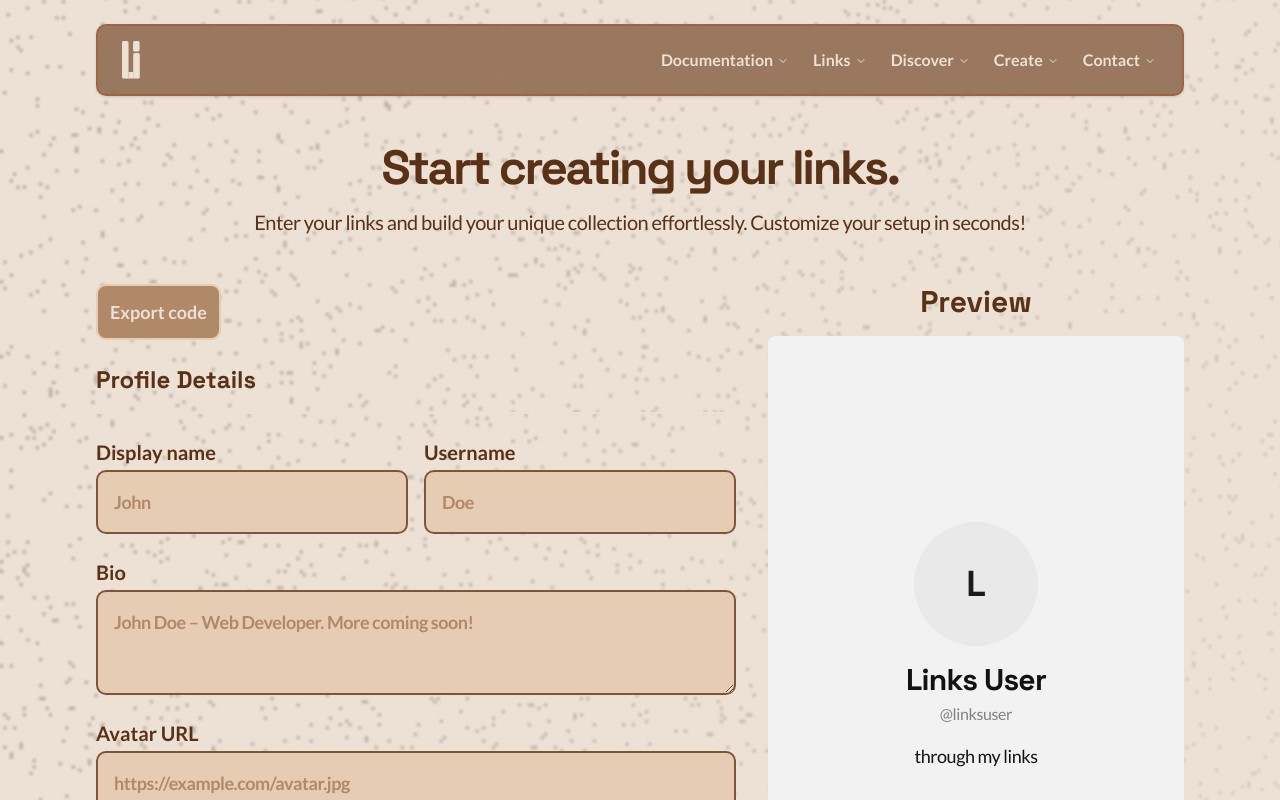
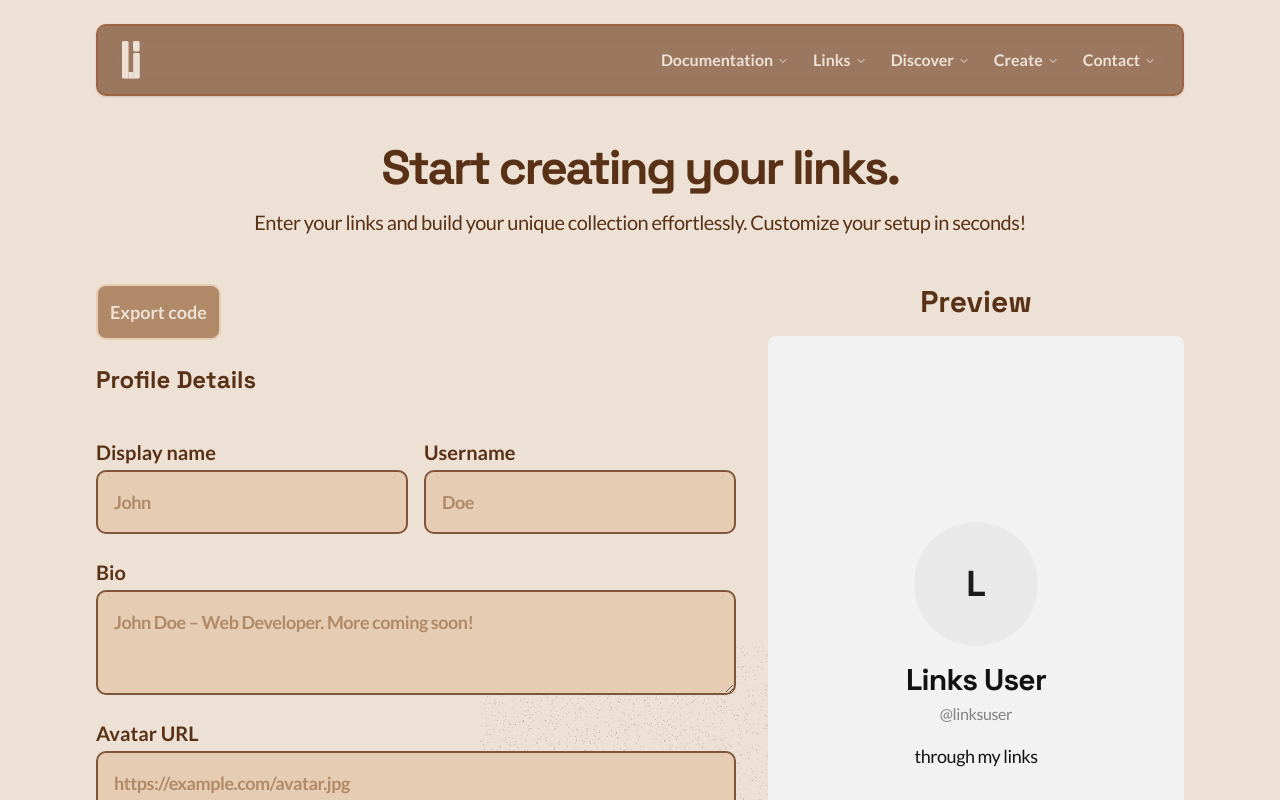
Before and after one commit to egeuysall/links, a Next.js app in the folder links/: page /create/new-links in a window 1280 px wide. Shown: the top 800 px of the page. Built offline with nearby package versions, Linux system fonts and the light colour scheme.

Commit message:
Update globals.css

```diff
--- a/links/app/globals.css
+++ b/links/app/globals.css
@@ -21,9 +21,8 @@
     @apply bg-background text-foreground;
 
     /* SOLUTION: Fixed background image handling for mobile */
-    /* Use background-size: cover to prevent overflow */
-    /* Background position center to keep it centered */
-    @apply bg-[#EDE0D4] bg-cover bg-center bg-no-repeat;
+    /* Adjust background size for better appearance */
+    @apply bg-[#EDE0D4] bg-center bg-no-repeat;
     background-image: url("/images/texture.svg");
 
     /* Enable vertical scrolling, prevent horizontal scrolling */
@@ -32,6 +31,9 @@
     /* Add this to ensure content stays within the viewport width */
     max-width: 100vw;
     position: relative;
+
+    /* Ensure background image scales properly */
+    background-size: 25%; /* Adjust this value as needed */
   }
 
   /* Wrapper to contain all content and prevent overflow */
```
